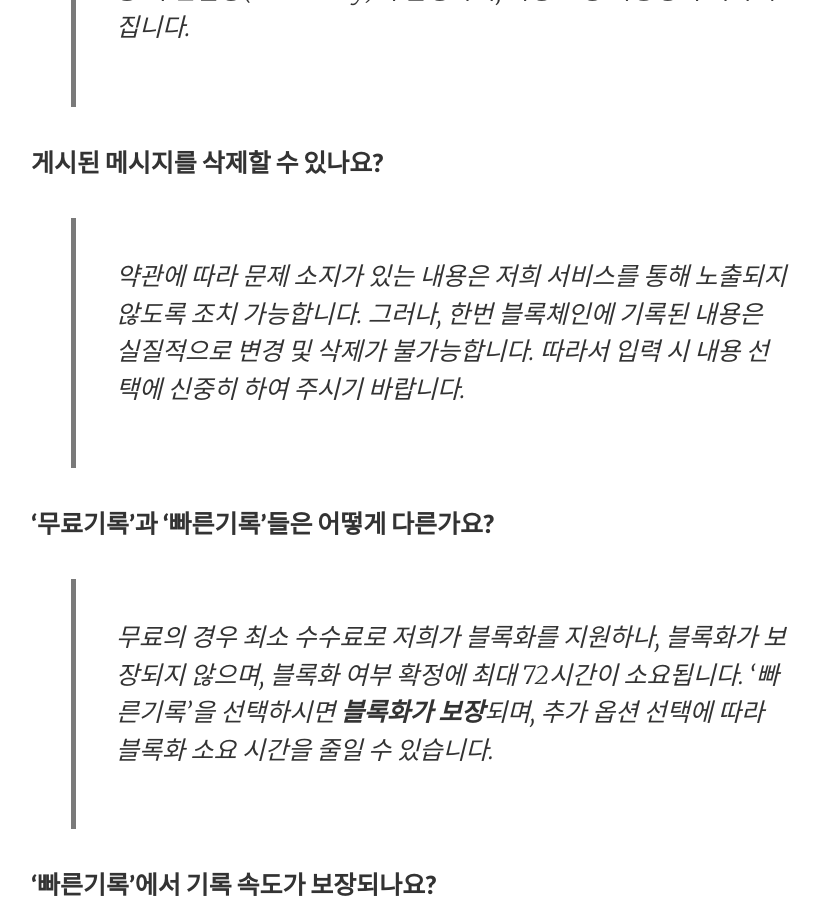
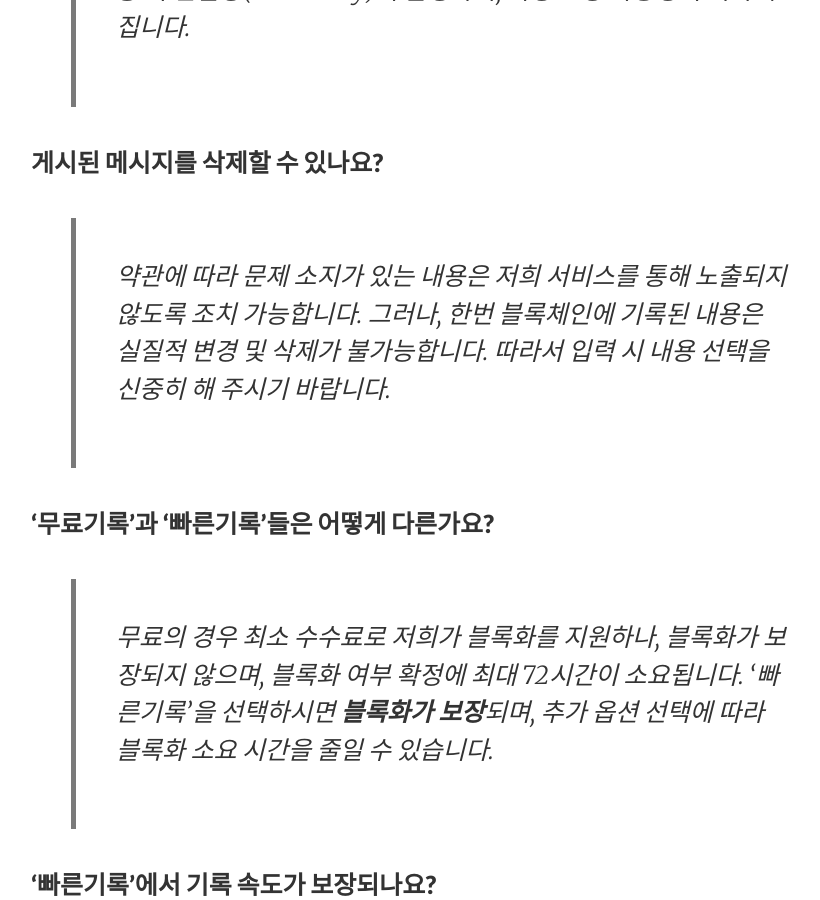
Before and after one commit to foreverit/foreverit.github.io, a Jekyll site: the page built from faq.md, in a window 1280 px wide and 900 px high, scrolled down 958 px. Shown: the whole window, without its empty margins (189-1009 px from the left). Built offline with Jekyll 4.4.1, drawn with Linux system fonts in a browser that asks for light colours.

Commit message:
Update faq.md

```diff
--- a/faq.md
+++ b/faq.md
@@ -20,7 +20,7 @@ categories:
 
 ### 게시된 메시지를 삭제할 수 있나요?
 
-> 약관에 따라 문제 소지가 있는 내용은 저희 서비스를 통해 노출되지 않도록 조치 가능합니다. 그러나, 한번 블록체인에 기록된 내용은 실질적으로 변경 및 삭제가 불가능합니다. 따라서 입력 시 내용 선택에 신중히 하여 주시기 바랍니다.
+> 약관에 따라 문제 소지가 있는 내용은 저희 서비스를 통해 노출되지 않도록 조치 가능합니다. 그러나, 한번 블록체인에 기록된 내용은 실질적 변경 및 삭제가 불가능합니다. 따라서 입력 시 내용 선택을 신중히 해 주시기 바랍니다.
 
 ### ‘무료기록’과 ‘빠른기록’들은 어떻게 다른가요?
 
```
